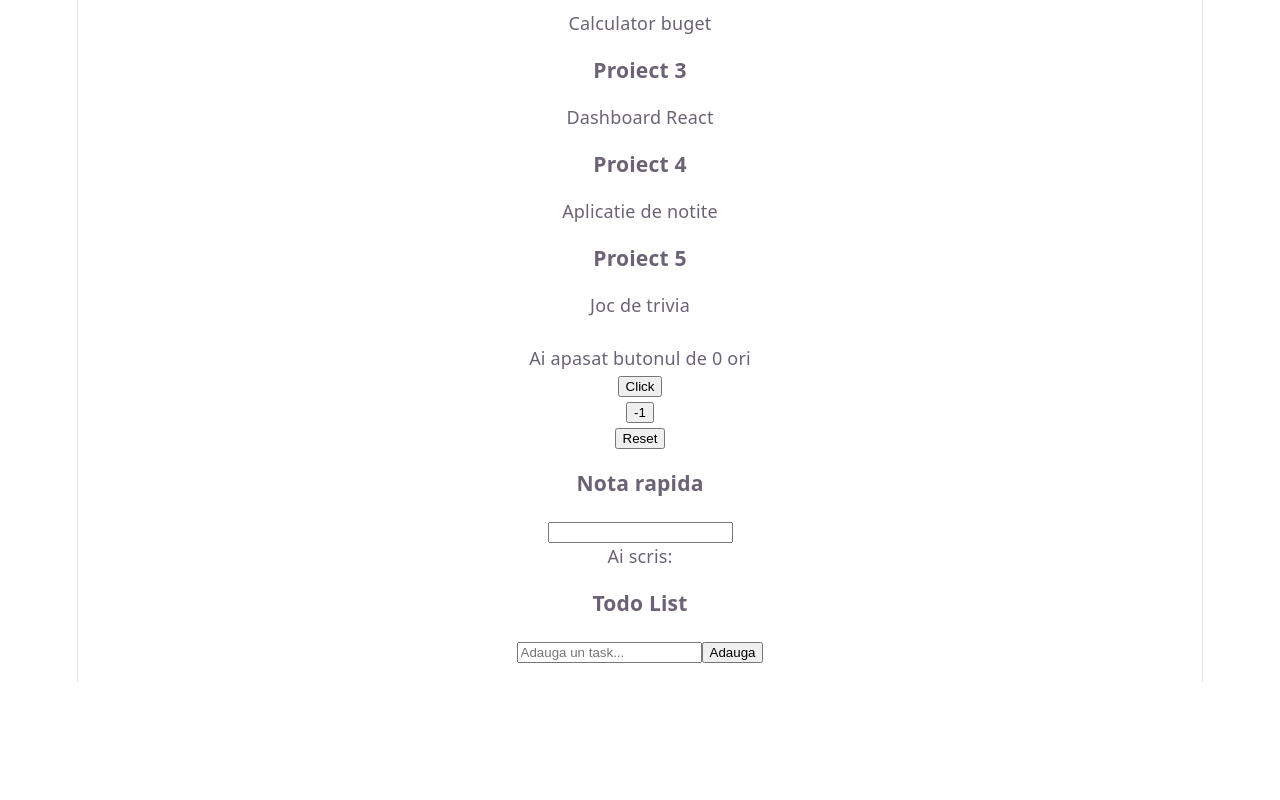
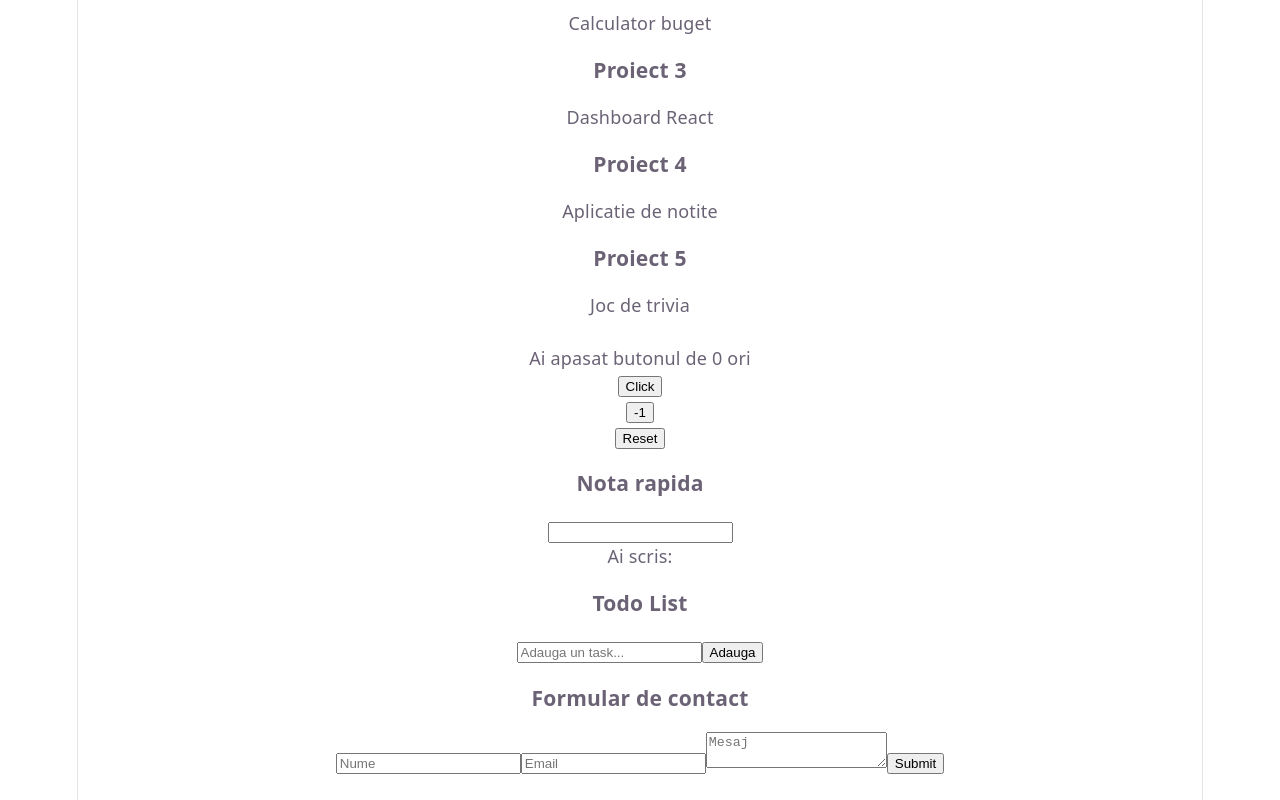
Before and after one commit to AndreiDumitru289/ProgramareWeb, a React (Vite) app: page / in a window 1280 px wide. Shown: the part 222-1022 px from the top of the page. Before the commit the page ends 904 px from the top, so only its background shows below. Built offline with nearby package versions, Linux system fonts and the light colour scheme.

Commit message:
lab5-ex4

```diff
--- a/src/App.jsx
+++ b/src/App.jsx
@@ -1,6 +1,7 @@
 import Card from './Card';
 import QuickNote from './QuickNote';
 import TodoList from './TodoList';
+import ContactForm from './ContactForm';
 import { useState } from 'react';
 
 function App() {
@@ -41,6 +42,8 @@
   <button onClick={() => setCount(0)}>Reset</button>
   <QuickNote />
   <TodoList />
+  <ContactForm />
+  <br />
 </div>
 
 );
--- /dev/null
+++ b/src/ContactForm.jsx
@@ -0,0 +1,48 @@
+import { useState } from 'react';
+
+function ContactForm() {
+  const [name, setName] = useState('');
+  const [email, setEmail] = useState('');
+  const [message, setMessage] = useState('');
+  const [feedback, setFeedback] = useState('');
+
+  function handleSubmit() {
+    if (name.trim() === '' || email.trim() === '' || message.trim() === '') {
+      setFeedback('Completeaza toate campurile!');
+    } else {
+      setFeedback('Multumim, ' + name + '!');
+    }
+  }
+
+  return (
+    <div>
+      <h3>Formular de contact</h3>
+
+      <input
+        type="text"
+        placeholder="Nume"
+        value={name}
+        onChange={(e) => setName(e.target.value)}
+      />
+
+      <input
+        type="email"
+        placeholder="Email"
+        value={email}
+        onChange={(e) => setEmail(e.target.value)}
+      />
+
+      <textarea
+        placeholder="Mesaj"
+        value={message}
+        onChange={(e) => setMessage(e.target.value)}
+      ></textarea>
+
+      <button onClick={handleSubmit}>Submit</button>
+
+      <p>{feedback}</p>
+    </div>
+  );
+}
+
+export default ContactForm;
--- a/src/TodoList.jsx
+++ b/src/TodoList.jsx
@@ -8,6 +8,12 @@
     if (input.trim() === '') return;
     setTodos([...todos, input]);
     setInput('');
+  }
+
+  function handleDelete(index) {
+    setTodos(todos.filter(function(_, i) {
+      return i !== index;
+    }));
   }
 
   return (
@@ -24,7 +30,10 @@
 
       <ul>
         {todos.map(function(todo, index) {
-          return <li key={index}>{todo}</li>;
+          return (<li key={index}>
+              {todo}
+              <button onClick={() => handleDelete(index)}>Sterge</button>
+            </li>);
         })}
       </ul>
     </div>
```
